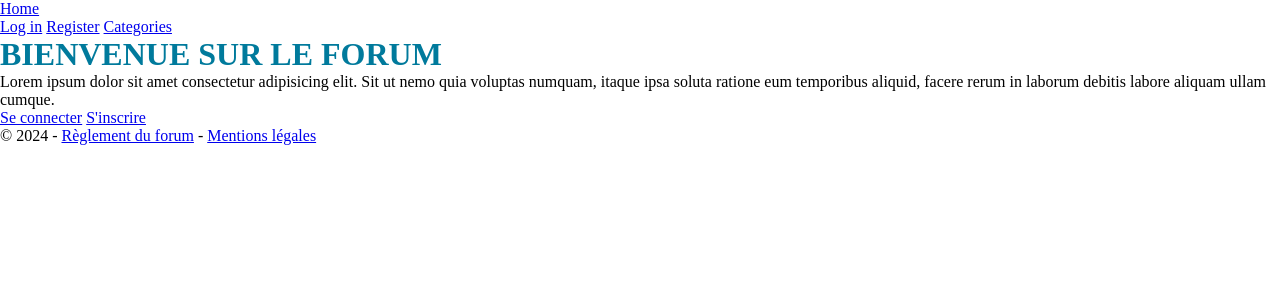
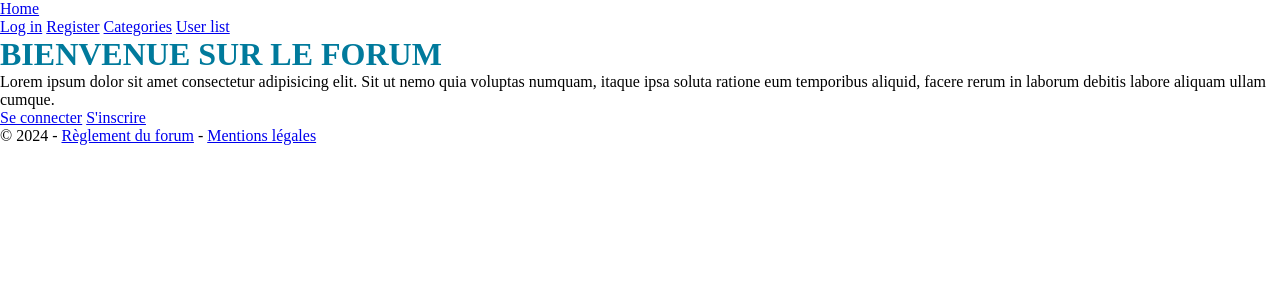
Before and after one commit to AHdev67/ForumAH, a PHP site: page / in a window 1280 px wide. Shown: the top 300 px of the page. Run offline with PHP 8.4, Linux system fonts and the light colour scheme; some libraries are stand-ins or nearby versions.

Commit message:
modified display of links

```diff
--- a/view/layout.php
+++ b/view/layout.php
@@ -24,7 +24,7 @@
                             <?php
                             if(App\Session::isAdmin()){
                                 ?>
-                                <a href="index.php?ctrl=home&action=users">Voir la liste des gens</a>
+                                <a href="index.php?ctrl=home&action=users">User list</a>
                             <?php } ?>
                         </div>
                         <div id="nav-right">
@@ -41,6 +41,7 @@
                                 <a href="index.php?ctrl=security&action=login">Log in</a>
                                 <a href="index.php?ctrl=security&action=register">Register</a>
                                 <a href="index.php?ctrl=forum&action=index">Categories</a>
+                                <a href="index.php?ctrl=home&action=users">User list</a>
                             <?php
                             }
                         ?>
```
